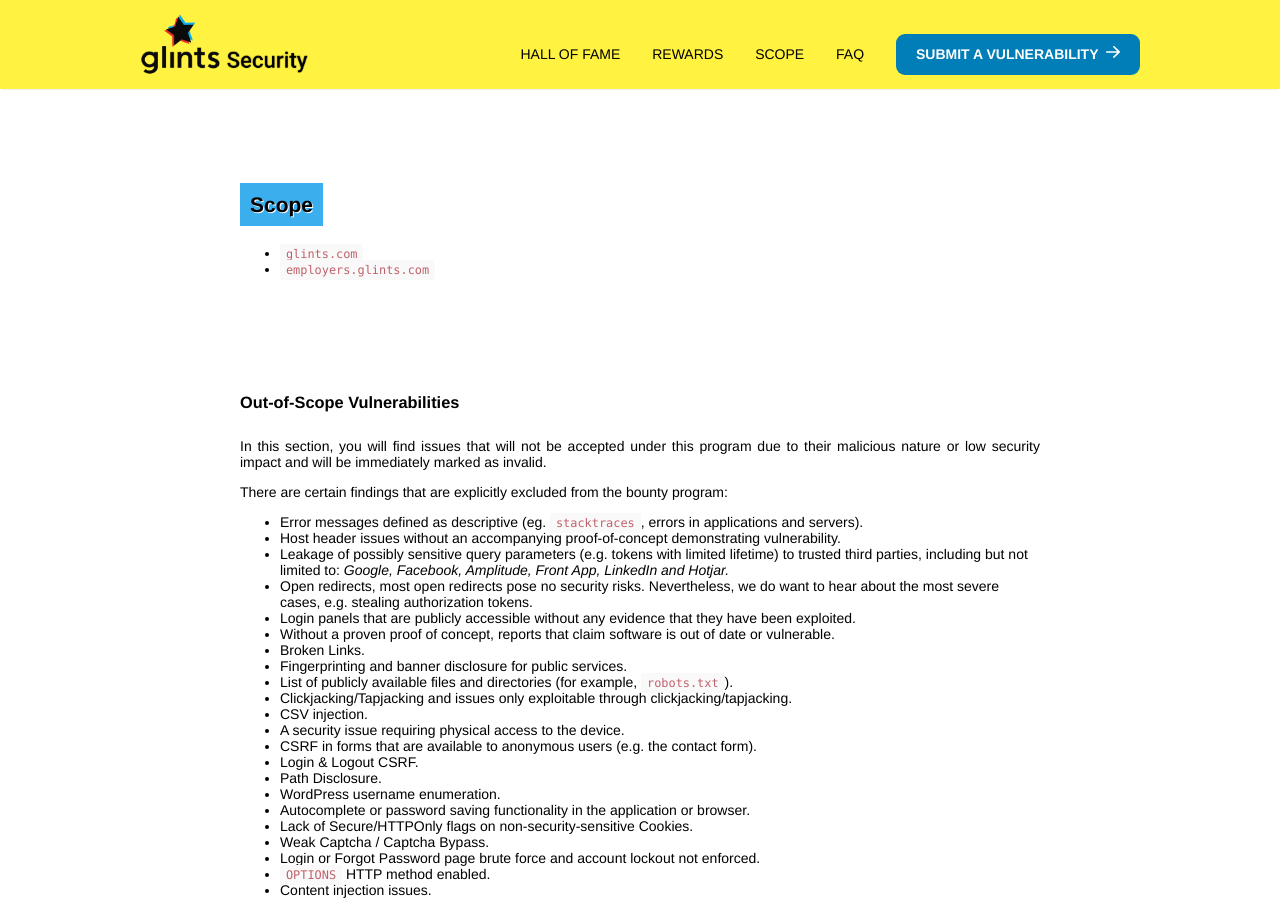
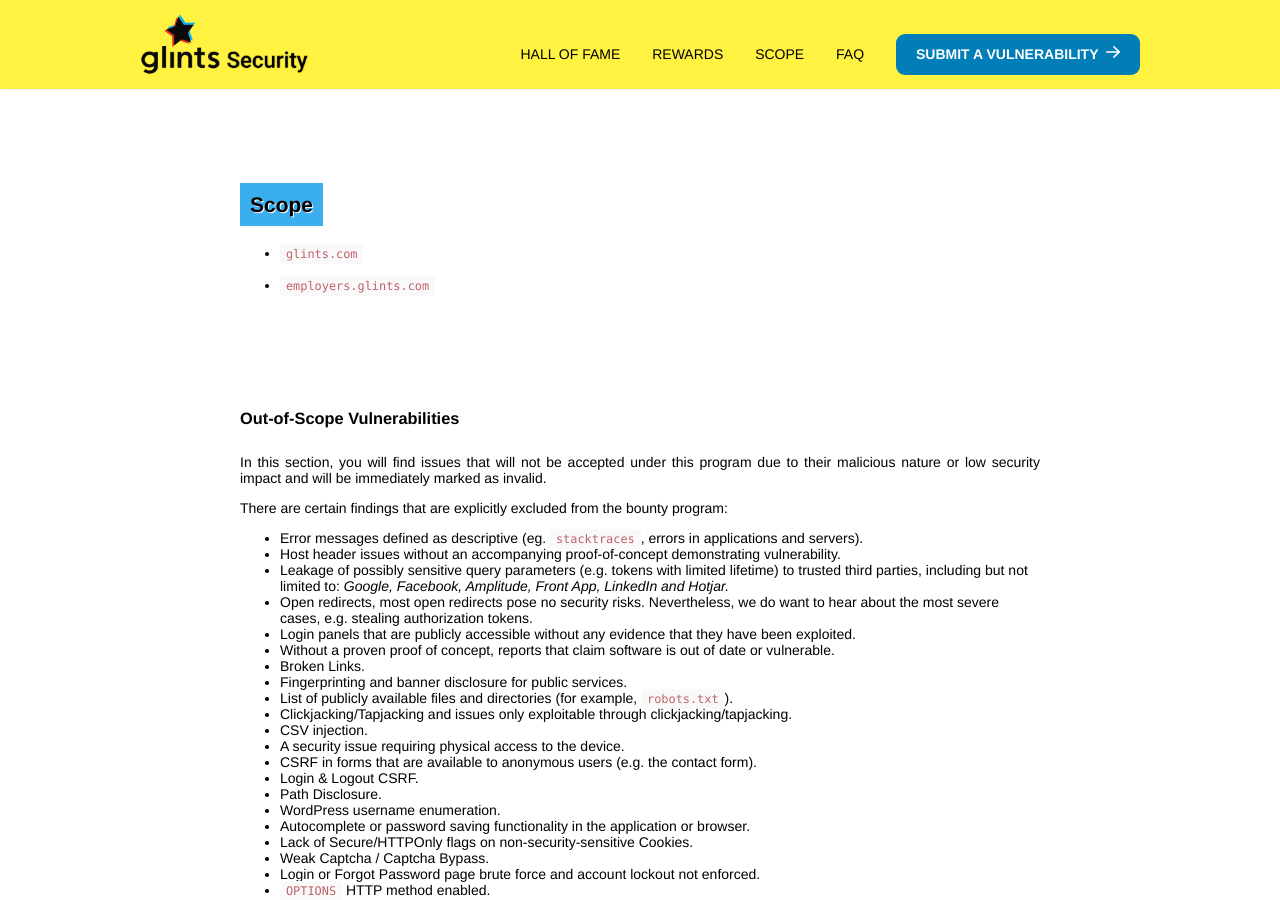
Before and after one commit to glints-dev/bug-bounty, a Jekyll site: the page built from index.html, in a window 1280 px wide and 900 px high, scrolled down 1614 px. Built offline with Jekyll 4.4.1, drawn with Linux system fonts in a browser that asks for light colours; the list of posts is cut into pages by our own code.

Commit message:
Update home.html

```diff
--- a/_layouts/home.html
+++ b/_layouts/home.html
@@ -82,7 +82,7 @@
 
 <h2 id="scope"><a href="#scope">Scope</a></h2>
 <ul>
-  <li><code class="language-plaintext highlighter-rouge">glints.com</code></li>
+  <li><code class="language-plaintext highlighter-rouge">glints.com</code></li>  &nbsp;
   <li><code class="language-plaintext highlighter-rouge">employers.glints.com</code></li>
 </ul>
 
```
